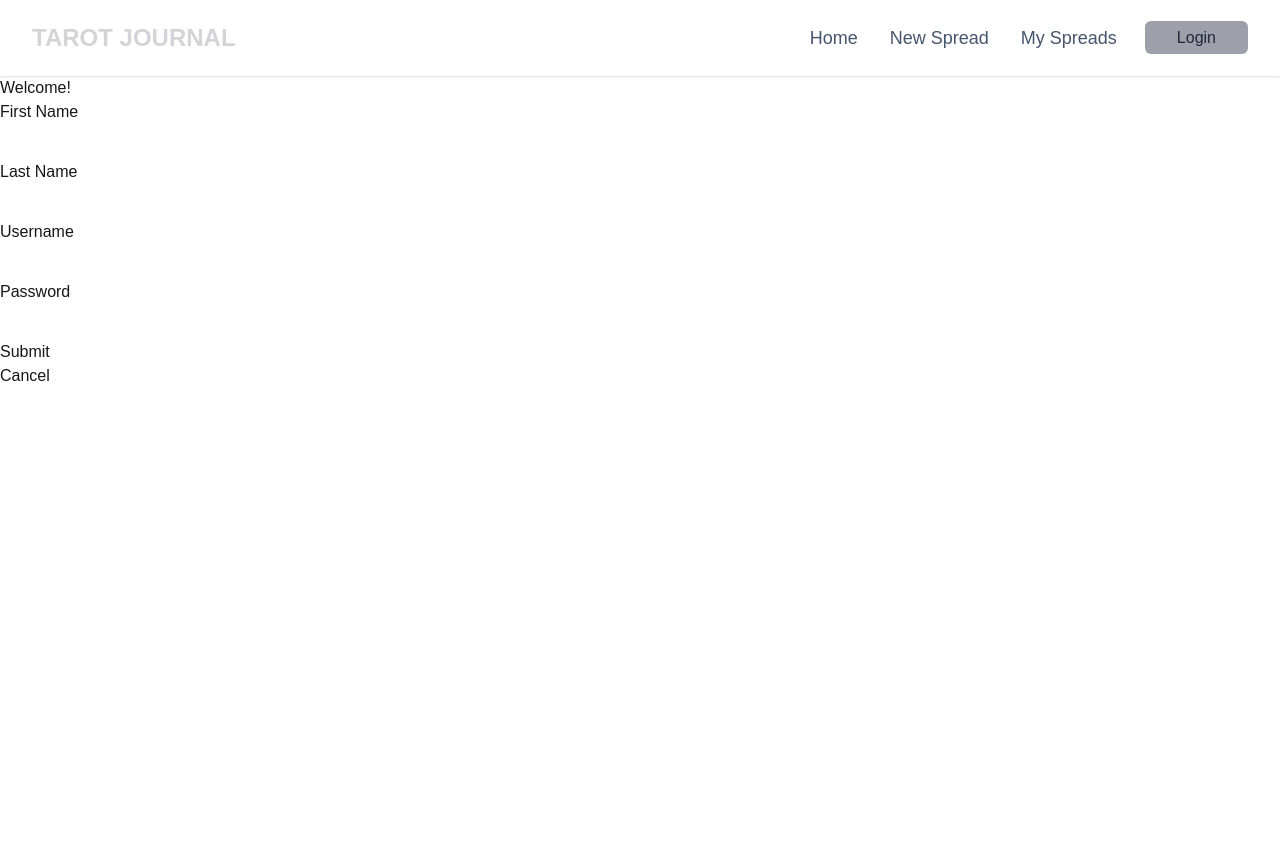
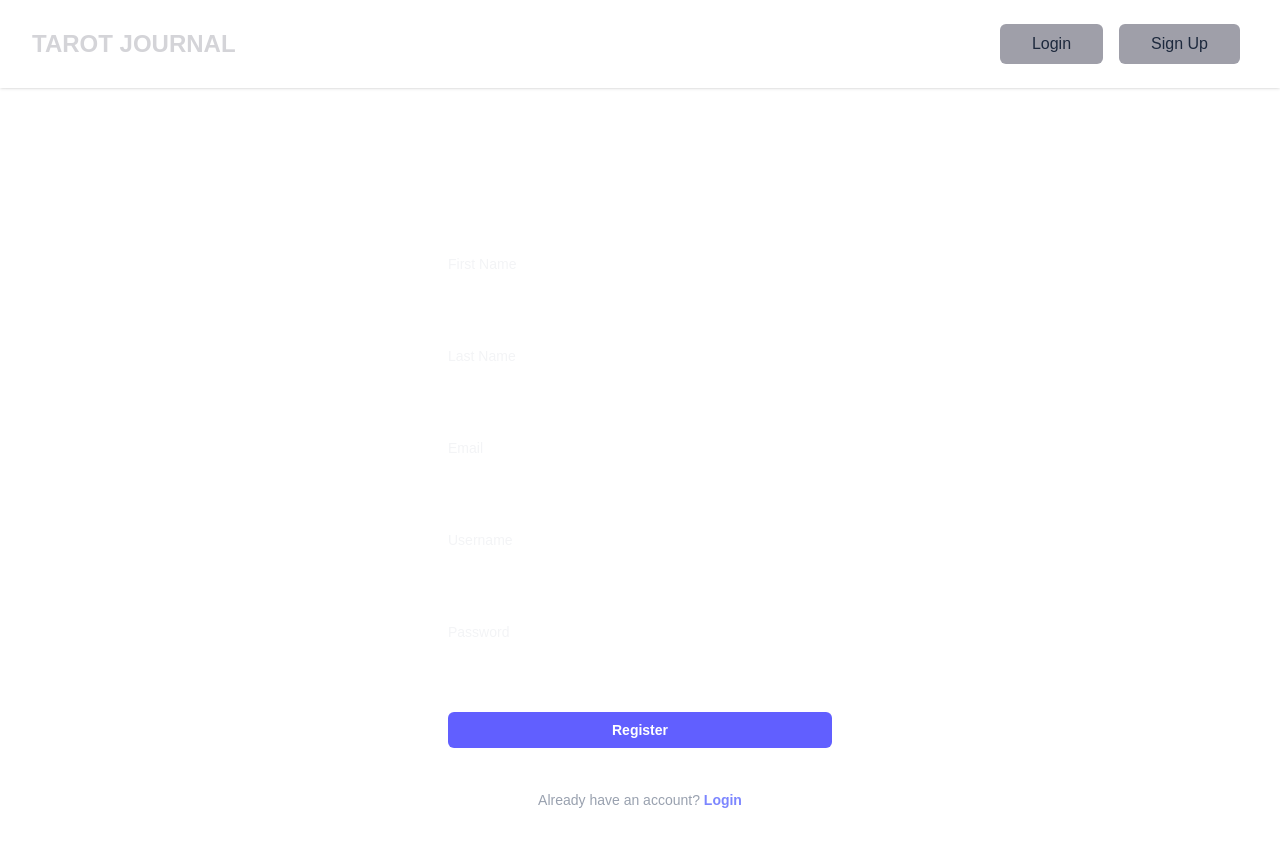
Before and after one commit to mckenney-leavell/tarot-journal-client, a Next.js app: page /register in a window 1280 px wide. Shown: the top 846 px of the page. Before the commit the page ends 800 px from the top, so only its background shows below. Built offline with nearby package versions, Linux system fonts and the light colour scheme.

Commit message:
Login and register pages reformatted and auth debugged

```diff
--- a/app/layout.tsx
+++ b/app/layout.tsx
@@ -13,11 +13,6 @@ const geistMono = Geist_Mono({
   variable: "--font-geist-mono",
   subsets: ["latin"],
 });
-
-// export const metadata: Metadata = {
-//   title: "Create Next App",
-//   description: "Generated by create next app",
-// };
 
 export default function RootLayout({
   children,
--- a/app/page.tsx
+++ b/app/page.tsx
@@ -3,6 +3,7 @@
 import { createSpread } from "@/data/spreads";
 import Link from "next/link";
 import { useRouter } from "next/navigation";
+// import Navbar from "@/components/navbar";
 
 export default function Home() {
   const router = useRouter()
--- a/app/register/page.tsx
+++ b/app/register/page.tsx
@@ -16,6 +16,7 @@ export default function Register() {
   const lastName = useRef('')
   const username = useRef('')
   const password = useRef('')
+  const email = useRef('')
   const router = useRouter()
 
   const submit = (e: Event) => {
@@ -25,7 +26,8 @@ export default function Register() {
       username: username.current.value,
       password: password.current.value,
       first_name: firstName.current.value,
-      last_name: lastName.current.value
+      last_name: lastName.current.value,
+      email: email.current.value,
     }
 
     register(user).then((res) => {
@@ -37,54 +39,103 @@ export default function Register() {
   }
 
   return (
-    <div className="columns is-centered">
-      <div className="column is-half">
-        <form className="box">
-          <h1 className="title">Welcome!</h1>
+    <div className="flex min-h-full flex-col justify-center px-6 py-12 lg:px-8">
+      <div className="sm:mx-auto sm:w-full sm:max-w-sm">
+        <h2 className="mt-10 text-center text-2xl/9 font-bold tracking-tight text-white">Register</h2>
+      </div>
+
+    <div className="mt-10 sm:mx-auto sm:w-full sm:max-w-sm">
+      <form action="#" method="POST" className="space-y-6">
+        <div>
+          <label htmlFor="first-name" className="block text-sm/6 font-medium text-gray-100">First Name</label>
+          <div className="mt-2">
             <Input
+              refEl={firstName}
               id="firstName"
-            refEl={firstName}
-            type="text"
-            label="First Name"
+              type="first-name"
+              name="first-name"
+              required
+              autocomplete="first-name"
             />
+          </div>
+        </div>
+
+        <div>
+          <label htmlFor="last-name" className="block text-sm/6 font-medium text-gray-100">Last Name</label>
+          <div className="mt-2">
             <Input
+              refEl={lastName}
               id="lastName"
-            refEl={lastName}
-            type="text"
-            label="Last Name"
+              type="last-name"
+              name="last-name"
+              required
+              autocomplete="last-name"
             />
+          </div>
+        </div>
 
+        <div>
+          <label htmlFor="email" className="block text-sm/6 font-medium text-gray-100">Email</label>
+          <div className="mt-2">
              <Input
+                refEl={email}
+                id="email"
+                type="email"
+                name="email"
+                required
+                autocomplete="email"
+              />
+          </div>
+        </div>
+
+        <div>
+          <label htmlFor="username" className="block text-sm/6 font-medium text-gray-100">Username</label>
+          <div className="mt-2">
+             <Input
+                refEl={username}
                 id="username"
-            refEl={username}
-            type="text"
-            label="Username"
+                type="username"
+                name="username"
+                required
+                autocomplete="username"
               />
+          </div>
+        </div>
+
+        <div>
+          <div className="flex items-center justify-between">
+            <label htmlFor="password" className="block text-sm/6 font-medium text-gray-100">Password</label>
+          </div>
+          <div className="mt-2">
             <Input
+              refEl={password}
               id="password"
-            refEl={password}
               type="password"
-            label="Password"
+              name="password"
+              required
+              autocomplete="password"
             />
+          </div>
+        </div>
 
-          <div className="field is-grouped">
-            <div className="control">
+        <div>
           <button
-                className="button is-link"
+            type="submit"
             onClick={submit}
+            className="flex w-full justify-center rounded-md bg-indigo-500 px-3 py-1.5 text-sm/6 font-semibold text-white hover:bg-indigo-400 focus-visible:outline-2 focus-visible:outline-offset-2 focus-visible:outline-indigo-500"
           >
-                Submit
+            Register
           </button>
         </div>
-            <div className="control">
-              <Link href="/login">
-                <button className="button is-link is-light">Cancel</button>
-              </Link>
+      </form>
+
+      <p className="mt-10 text-center text-sm/6 text-gray-400">
+        Already have an account?
+        <Link href="/login" className="font-semibold text-indigo-400 hover:text-indigo-300"> Login</Link>
+      </p>
     </div>
   </div>
-        </form>
-      </div>
-    </div>
+
   )
 }
 
--- a/components/navbar.tsx
+++ b/components/navbar.tsx
@@ -7,9 +7,10 @@ import { useEffect, useRef, useState } from "react";
 
 export default function Navbar() {
   const [isMobileMenuOpen, setIsMobileMenuOpen] = useState(false);
-  const { token, profile } = useAppContext()
+  const { token, setToken } = useAppContext()
 	const [isLoggedIn, setIsLoggedIn] = useState(false)
   const router = useRouter()
+  // const width = window.innerWidth
 
 	useEffect(() => {
 		if (token) {
@@ -38,28 +39,61 @@ export default function Navbar() {
     { name: "My Spreads", href: "/spreads" },
   ];
 
-  const getLoggedOutButton = () => {
+  const getLoggedOutButtons = () => {
     return (
+      <div className="flex flex-wrap">
         <Link
           href="/login"
-        className="bg-zinc-400 hover:bg-zinc-500 text-slate px-8 py-2 rounded-md"
+          className="bg-zinc-400 hover:bg-zinc-500 text-slate px-8 py-2 rounded-md m-2"
+          onClick={() => setIsMobileMenuOpen(false)}
         >
           Login
         </Link>
+        <Link
+          href="/register"
+          className="bg-zinc-400 hover:bg-zinc-500 text-slate px-8 py-2 rounded-md m-2"
+          onClick={() => setIsMobileMenuOpen(false)}
+        >
+          Sign Up
+        </Link>
+      </div>
     )
   }
 
   const getLoggedInButton = () => {
       return (
+        <>
+          {navItems.map((item, index) => (
+            <li
+              key={index}
+              className="flex items-center p-1 text-lg gap-x-2 text-slate-600 hover:text-slate-200"
+            >
+            {item.onClick ? (
+              <button onClick={item.onClick}>
+                {item.name}
+              </button>
+            ) : (
+              <Link onClick={() => {setIsMobileMenuOpen(false);}} href={item.href} className="flex items-center">
+                {item.name}
+              </Link>
+              )}
+            </li>
+          ))}
+          <li className="mt-4">
             <button
               className="bg-zinc-400 hover:bg-zinc-500 text-slate px-8 py-2 rounded-md"
               onClick={() => {
                     localStorage.removeItem("token")
                     setIsLoggedIn(false)
+                    setIsMobileMenuOpen(false)
+                    setToken("")
+                    router.push("/login")
                   }}
             >
               Logout
             </button>
+          </li>
+        </>
       )
   }
 
@@ -131,51 +165,14 @@ export default function Navbar() {
               </button>
             </div>
             <ul className="flex flex-col h-full gap-4 p-4">
-              {navItems.map((item, index) => (
-
-                <li
-                  key={index}
-                  className="flex items-center p-1 text-lg gap-x-2 text-slate-600 hover:text-slate-200"
-                >
-                {item.onClick ? (
-                  <button onClick={item.onClick}>
-                    {item.name}
-                  </button>
-                ) : (
-                  <Link onClick={() => {setIsMobileMenuOpen(false);}} href={item.href} className="flex items-center">
-                    {item.name}
-                  </Link>
-                  )}
-                </li>
-              ))}
-              <li className="mt-4">
-                {isLoggedIn ? getLoggedInButton() : getLoggedOutButton()}
-              </li>
+                {isLoggedIn ? getLoggedInButton() : getLoggedOutButtons()}
             </ul>
           </div>
 
           {/* Desktop Menu */}
           <div className="hidden lg:block">
             <ul className="flex flex-col gap-2 mt-2 mb-4 lg:mb-0 lg:mt-0 lg:flex-row lg:items-center lg:gap-6">
-              {navItems.map((item, index) => (
-                <li
-                  key={index}
-                  className="flex items-center p-1 text-lg gap-x-2 text-slate-600 hover:text-slate-200"
-                >
-                {item.onClick ? (
-                  <button onClick={item.onClick} className="flex items-center">
-                    {item.name}
-                  </button>
-                ) : (
-                  <Link href={item.href} className="flex items-center">
-                    {item.name}
-                  </Link>
-              )}
-                </li>
-              ))}
-              <li>
-                {isLoggedIn ? getLoggedInButton() : getLoggedOutButton()}
-              </li>
+              {isLoggedIn ? getLoggedInButton() : getLoggedOutButtons()}
             </ul>
           </div>
         </div>
--- a/context/AuthProvider.tsx
+++ b/context/AuthProvider.tsx
@@ -12,25 +12,27 @@ export function AuthProvider({ children }) {
   const pathname = usePathname()
 
   useEffect(() => {
-    setToken(localStorage.getItem('token'))
+    if (typeof window !== 'undefined') {
+      setToken(localStorage.getItem('token'))
+    }
   }, [])
 
   useEffect(() => {
     const authRoutes = ['/login', '/register']
-    if (token) {
+    if (token && typeof window !== 'undefined') {
       localStorage.setItem('token', token)
-      if (!authRoutes.includes(pathname)) {
-        getUserProfile().then((profileData: object) => {
-          if (profileData) {
-            setProfile(profileData)
-          }
-        })
-      }
+      // if (!authRoutes.includes(pathname)) {
+      //   getUserProfile().then((profileData: object) => {
+      //     if (profileData) {
+      //       setProfile(profileData)
+      //     }
+      //   })
+      // }
     }
   }, [token, pathname])
 
   return (
-    <AppContext.Provider value={{ profile, token, setToken, setProfile }}>
+    <AppContext.Provider value={{ profile, token, setToken }}>
       {children}
     </AppContext.Provider>
   );
--- a/data/spreads.tsx
+++ b/data/spreads.tsx
@@ -1,9 +1,7 @@
 import { fetchWithResponse, fetchWithoutResponse } from "./fetcher"
 
-// checks if you're in a browser since Next.js tries to load from the server before the token is received
-const token = typeof window !== 'undefined' ? localStorage.getItem('token') : '';
-
 export function getSpreads() {
+    const token = localStorage.getItem('token')
     return fetchWithResponse('spreads', {
         headers: {
             Authorization: `Token ${token}`
@@ -12,6 +10,7 @@ export function getSpreads() {
 }
 
 export function getSpreadById(id) {
+    const token = localStorage.getItem('token')
     return fetchWithResponse(`spreads/${id}`, {
         headers: {
             Authorization: `Token ${token}`
@@ -20,6 +19,7 @@ export function getSpreadById(id) {
 }
 
 export function deleteSpread(id) {
+    const token = localStorage.getItem('token')
     return fetchWithoutResponse(`spreads/${id}`, {
         method: "DELETE",
         headers: {
@@ -29,6 +29,7 @@ export function deleteSpread(id) {
 }
 
 export async function createSpread(spread) {
+    const token = localStorage.getItem('token')
     const response = await fetchWithResponse('spreads', {
         method: 'POST',
         headers: {
@@ -41,6 +42,7 @@ export async function createSpread(spread) {
 }
 
 export function updateSpread(spreadId, spread) {
+    const token = localStorage.getItem('token')
     return fetchWithResponse(`spreads/${spreadId}`, {
         method: "PUT",
         headers: {
```
Also changed, not shown: app/login/page.tsx (+9 -46 lines). Lines whose indentation alone changed are shown as unchanged.
